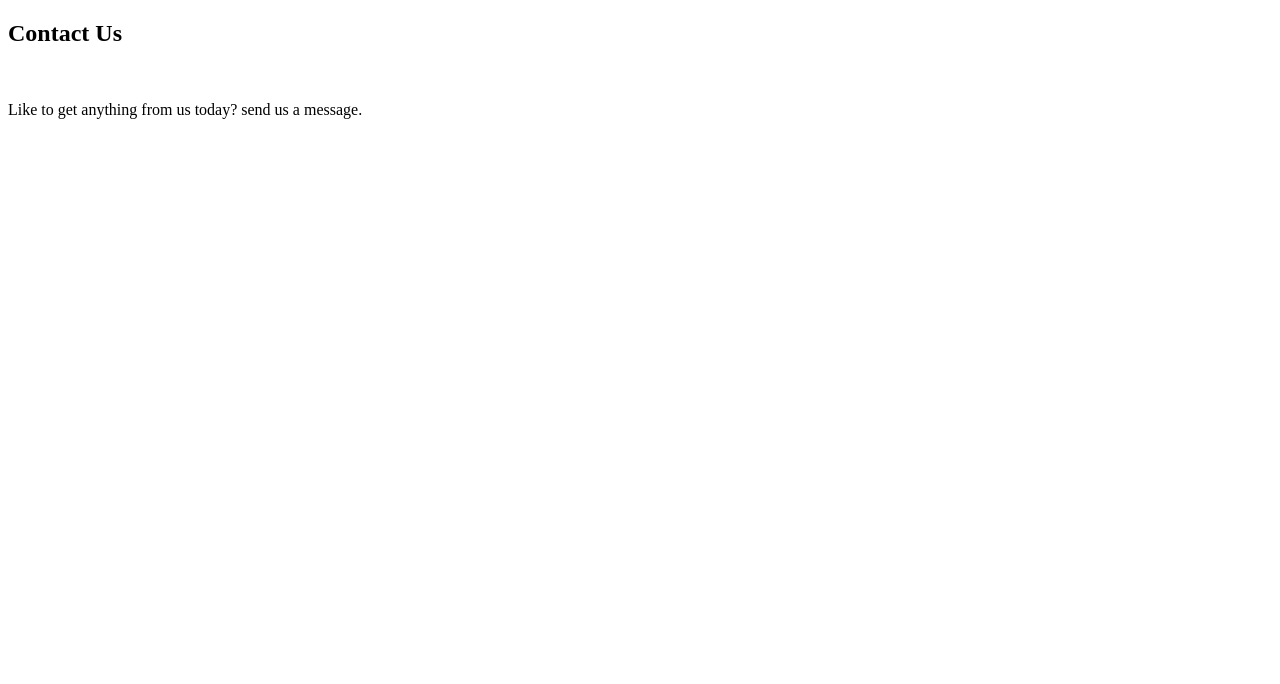
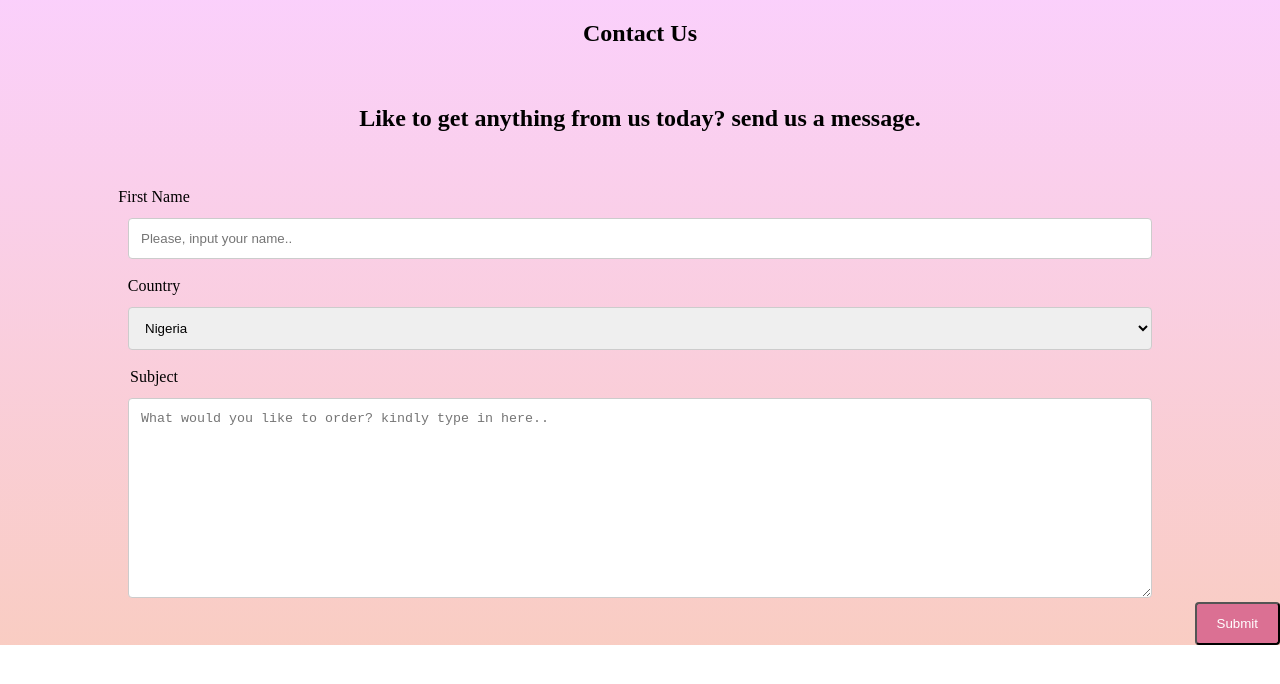
Before and after one commit to naomiconcept/Happy-Fashion, a plain HTML site: page contact.html in a window 1280 px wide. Drawn offline with Linux system fonts and the light colour scheme.

Commit message:
Happy Fashion

```diff
--- a/contact.css
+++ b/contact.css
@@ -0,0 +1,65 @@
+html, body{
+    padding: 0;
+    margin: 0;
+
+}
+
+#whole_screen{
+
+    background: hsla(11, 82%, 87%, 1);
+
+    background: linear-gradient(90deg, hsla(11, 82%, 87%, 1) 0%, hsla(299, 85%, 90%, 1) 100%);
+
+    background: -moz-linear-gradient(90deg, hsla(11, 82%, 87%, 1) 0%, hsla(299, 85%, 90%, 1) 100%);
+
+    background: -webkit-linear-gradient(90deg, hsla(11, 82%, 87%, 1) 0%, hsla(299, 85%, 90%, 1) 100%);
+
+    filter: progid: DXImageTransform.Microsoft.gradient( startColorstr="#F9CDC3", endColorstr="#FACEFB", GradientType=1 );
+
+}
+
+input[type=text], select, textarea{
+    width: 80vw;
+    padding: 12px;
+    border: 1px solid #ccc;
+    border-radius: 4px;
+    box-sizing: border-box;
+    resize: vertical;
+}
+
+label{
+    padding: 12px 12px 12px 0;
+    display: inline-block;
+}
+
+input[type=submit] {
+    background-color: palevioletred;
+    color: white;
+    padding: 12px 20px;
+    border-radius: 4px;
+    cursor: pointer;
+    float: right;
+}
+
+.col-25{
+    text-align: center;
+    width: 25%;
+    margin-top: 6px;
+}
+
+.row:after{
+    content: "";
+    display: table;
+    clear: both;
+}
+
+@media screen and (max-width:500px){
+    .col-25, .col-75, input[type=submit]{
+        width: 100%;
+        margin-top: 0;
+    }
+}
+.center_box{
+
+    text-align: center;
+}
--- a/contact.html
+++ b/contact.html
@@ -5,19 +5,75 @@
     <meta http-equiv="X-UA-Compatible" content="IE=edge">
     <meta name="viewport" content="width=device-width, initial-scale=1.0">
     <title>Contact Us|Happy Fashion </title>
+    <link rel="stylesheet" href="contact.css">
 </head>
 <body>
 
-    <section id="center_box">
-        <h2>Contact Us</h2>
-        <br>
-        <p>
+    <section id="whole_screen">
+
+
+        <div class="center_box">
+            <h1 style="margin-top: 0; padding-top: 20px;">Contact Us</h1>
+            <br>
+            <h2>
             Like to get anything from us today? send us a message.
-        </p>
-        <br>
+            </h2>
+            <br>
 
-        <div class="parent_box">
-            <form action=""></form>
+
+            <div class="parent_box">
+                <form action="action_page.php">
+
+                    <div class="row">
+                        <div class="col-25">
+                            <label for="fname">First Name</label>
+                        </div>
+
+                        <div class="col-75">
+                            <input type="text" name="firstname" id="fname" placeholder="Please, input your name..">
+                        </div>
+
+                    </div>
+
+                    <div class="row">
+                        <div class="col-25">
+                            <label for="country">Country</label>
+                        </div>
+
+                        <div class="col-75">
+                            <select name="country" id="country">
+                                <option value="Nigeria">Nigeria</option>
+                                <option value="Canada">Canada</option>
+                                <option value="USA">USA</option>
+                                <option value="Mexico">Mexico</option>
+                                <option value="United Kingdom">United Kingdom</option>
+                                <option value="India">India</option>
+                                <option value="Ghana">Ghana</option>
+                                <option value="Netherland">Netherland</option>
+                                <option value="Kenya">Kenya</option>
+                                <option value="China">China</option>
+                                <option value="Japan">Japan</option>
+                                <option value="South Korea">South Korea</option>
+                                <option value="Brazil">Brazil</option>
+                            </select>
+                        </div>
+                    </div>
+
+                    <div class="row">
+                        <div class="col-25">
+                            <label for="subject">Subject</label>
+                        </div>
+
+                        <div class="col-75">
+                            <textarea name="subject" id="subject" cols="30" rows="10" placeholder="What would you like to order? kindly type in here.." style="height: 200px;"></textarea>
+                        </div>
+                    </div>
+                    <div class="row">
+                        <input type="submit" value="Submit">
+                    </div>
+                </form>
+
+            </div>
 
         </div>
 
```
